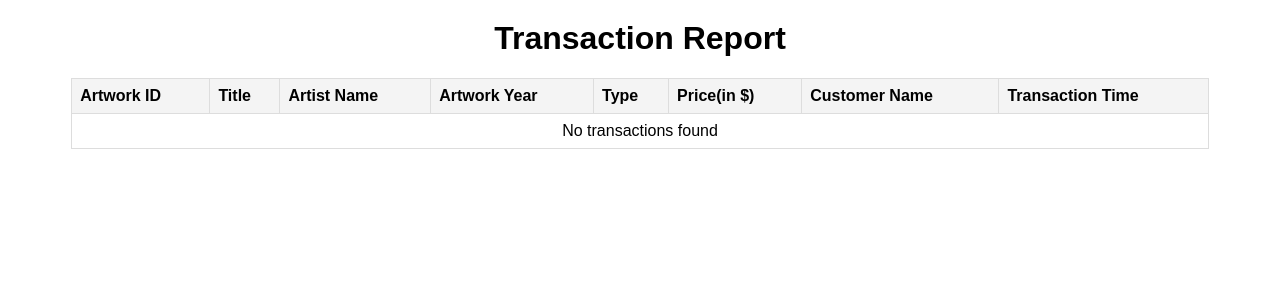
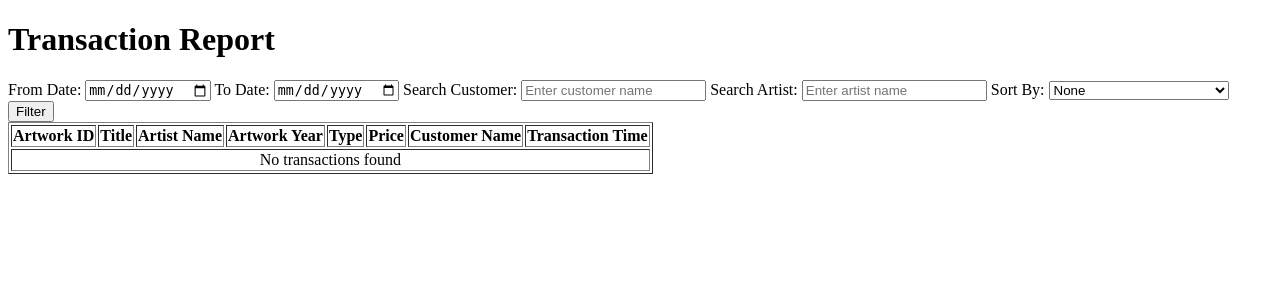
Before and after one commit to InvinQueste/Gallery-Database-Software, a PHP site: page /report.php in a window 1280 px wide. Shown: the top 300 px of the page. Run offline with PHP 8.4, Linux system fonts and the light colour scheme; data comes from the database, SQL or seed files in the repository; data that the repository does not hold is empty.

Commit message:
report with sort and filters

```diff
--- a/report.php
+++ b/report.php
@@ -2,63 +2,94 @@
 // Include database connection
 include 'connect.php';
 
-// SQL query to fetch only the required columns
-$sql = "SELECT
-            Artwork.ArtworkID,
-            Artwork.Title,
-            Artist.ArtistName,
-            Artwork.ArtworkYear,
-            Artwork.Type,
-            Artwork.Price,
-            Customer.CustomerName,
-            Buys.TransactionTime
-        FROM
-            Buys
-        INNER JOIN
-            Customer ON Buys.CustomerID = Customer.CustomerID
-        INNER JOIN
-            Artwork ON Buys.ArtworkID = Artwork.ArtworkID
-        INNER JOIN
-            Artist ON Artwork.ArtistID = Artist.ArtistID";
+// Initialize variables
+$from_date = isset($_GET['from_date']) ? $_GET['from_date'] : '';
+$to_date = isset($_GET['to_date']) ? $_GET['to_date'] : '';
+$sort_by = isset($_GET['sort_by']) ? $_GET['sort_by'] : '';
+$search_customer = isset($_GET['search_customer']) ? $_GET['search_customer'] : '';
+$search_artist = isset($_GET['search_artist']) ? $_GET['search_artist'] : '';
+
+// Base SQL query
+$sql = "SELECT Artwork.ArtworkID, Artwork.Title, Artist.ArtistName, Artwork.ArtworkYear, Artwork.Type,
+               Artwork.Price, Customer.CustomerName, Buys.TransactionTime
+        FROM Buys
+        INNER JOIN Customer ON Buys.CustomerID = Customer.CustomerID
+        INNER JOIN Artwork ON Buys.ArtworkID = Artwork.ArtworkID
+        INNER JOIN Artist ON Artwork.ArtistID = Artist.ArtistID
+        WHERE 1=1";
+
+// Apply date filter
+if (!empty($from_date) && !empty($to_date)) {
+    if ($from_date > $to_date) {
+        echo "<script>alert('Error: From date cannot be later than To date!');</script>";
+    } else {
+        $sql .= " AND DATE(Buys.TransactionTime) >= '$from_date' AND DATE(Buys.TransactionTime) <= '$to_date'";
+    }
+}
+
+// Apply search filters
+if (!empty($search_customer)) {
+    $sql .= " AND Customer.CustomerName LIKE '%$search_customer%'";
+}
+if (!empty($search_artist)) {
+    $sql .= " AND Artist.ArtistName LIKE '%$search_artist%'";
+}
+
+// Apply sorting options
+switch ($sort_by) {
+    case 'price_asc':
+        $sql .= " ORDER BY Artwork.Price ASC, Customer.CustomerName ASC";
+        break;
+    case 'price_desc':
+        $sql .= " ORDER BY Artwork.Price DESC, Customer.CustomerName ASC";
+        break;
+    case 'year_asc':
+        $sql .= " ORDER BY Artwork.ArtworkYear ASC, Customer.CustomerName ASC";
+        break;
+    case 'year_desc':
+        $sql .= " ORDER BY Artwork.ArtworkYear DESC, Customer.CustomerName ASC";
+        break;
+    case 'type_asc':
+        $sql .= " ORDER BY Artwork.Type ASC, Customer.CustomerName ASC";
+        break;
+}
 
 $result = $conn->query($sql);
 ?>
-
 <!DOCTYPE html>
 <html lang="en">
 <head>
     <meta charset="UTF-8">
     <meta name="viewport" content="width=device-width, initial-scale=1.0">
     <title>Transaction Report</title>
-    <style>
-        body {
-            font-family: Arial, sans-serif;
-        }
-        h1 {
-            text-align: center;
-            margin-top: 20px;
-        }
-        table {
-            width: 90%;
-            margin: 20px auto;
-            border-collapse: collapse;
-        }
-        th, td {
-            border: 1px solid #ddd;
-            padding: 8px;
-            text-align: left;
-        }
-        th {
-            background-color: #f4f4f4;
-        }
-        tr:nth-child(even) {
-            background-color: #f9f9f9;
-        }
-    </style>
 </head>
 <body>
     <h1>Transaction Report</h1>
-    <table>
+    <form method="GET">
+        <label>From Date:</label>
+        <input type="date" name="from_date" value="<?php echo $from_date; ?>">
+        <label>To Date:</label>
+        <input type="date" name="to_date" value="<?php echo $to_date; ?>">
+
+        <label>Search Customer:</label>
+        <input type="text" name="search_customer" value="<?php echo $search_customer; ?>" placeholder="Enter customer name">
+
+        <label>Search Artist:</label>
+        <input type="text" name="search_artist" value="<?php echo $search_artist; ?>" placeholder="Enter artist name">
+
+        <label>Sort By:</label>
+        <select name="sort_by">
+            <option value="">None</option>
+            <option value="price_asc" <?php if ($sort_by == 'price_asc') echo 'selected'; ?>>Price: Low to High</option>
+            <option value="price_desc" <?php if ($sort_by == 'price_desc') echo 'selected'; ?>>Price: High to Low</option>
+            <option value="year_asc" <?php if ($sort_by == 'year_asc') echo 'selected'; ?>>Artwork Year: Oldest First</option>
+            <option value="year_desc" <?php if ($sort_by == 'year_desc') echo 'selected'; ?>>Artwork Year: Newest First</option>
+            <option value="type_asc" <?php if ($sort_by == 'type_asc') echo 'selected'; ?>>Artwork Type: A-Z</option>
+        </select>
+
+        <button type="submit">Filter</button>
+    </form>
+    <table border="1">
         <thead>
             <tr>
                 <th>Artwork ID</th>
@@ -66,31 +97,28 @@ $result = $conn->query($sql);
                 <th>Artist Name</th>
                 <th>Artwork Year</th>
                 <th>Type</th>
-                <th>Price(in $)</th>
+                <th>Price</th>
                 <th>Customer Name</th>
                 <th>Transaction Time</th>
             </tr>
         </thead>
         <tbody>
-            <?php
-            if ($result->num_rows > 0) {
-                // Output each row as a table row
-                while ($row = $result->fetch_assoc()) {
-                    echo "<tr>";
-                    echo "<td>" . htmlspecialchars($row['ArtworkID']) . "</td>";
-                    echo "<td>" . htmlspecialchars($row['Title']) . "</td>";
-                    echo "<td>" . htmlspecialchars($row['ArtistName']) . "</td>";
-                    echo "<td>" . htmlspecialchars($row['ArtworkYear']) . "</td>";
-                    echo "<td>" . htmlspecialchars($row['Type']) . "</td>";
-                    echo "<td>" . htmlspecialchars($row['Price']) . "</td>";
-                    echo "<td>" . htmlspecialchars($row['CustomerName']) . "</td>";
-                    echo "<td>" . htmlspecialchars($row['TransactionTime']) . "</td>";
-                    echo "</tr>";
-                }
-            } else {
-                echo "<tr><td colspan='8' style='text-align: center;'>No transactions found</td></tr>";
-            }
-            ?>
+            <?php if ($result->num_rows > 0): ?>
+                <?php while ($row = $result->fetch_assoc()): ?>
+                    <tr>
+                        <td><?php echo htmlspecialchars($row['ArtworkID']); ?></td>
+                        <td><?php echo htmlspecialchars($row['Title']); ?></td>
+                        <td><?php echo htmlspecialchars($row['ArtistName']); ?></td>
+                        <td><?php echo htmlspecialchars($row['ArtworkYear']); ?></td>
+                        <td><?php echo htmlspecialchars($row['Type']); ?></td>
+                        <td><?php echo htmlspecialchars($row['Price']); ?></td>
+                        <td><?php echo htmlspecialchars($row['CustomerName']); ?></td>
+                        <td><?php echo htmlspecialchars($row['TransactionTime']); ?></td>
+                    </tr>
+                <?php endwhile; ?>
+            <?php else: ?>
+                <tr><td colspan='8' style='text-align: center;'>No transactions found</td></tr>
+            <?php endif; ?>
         </tbody>
     </table>
 </body>
```
